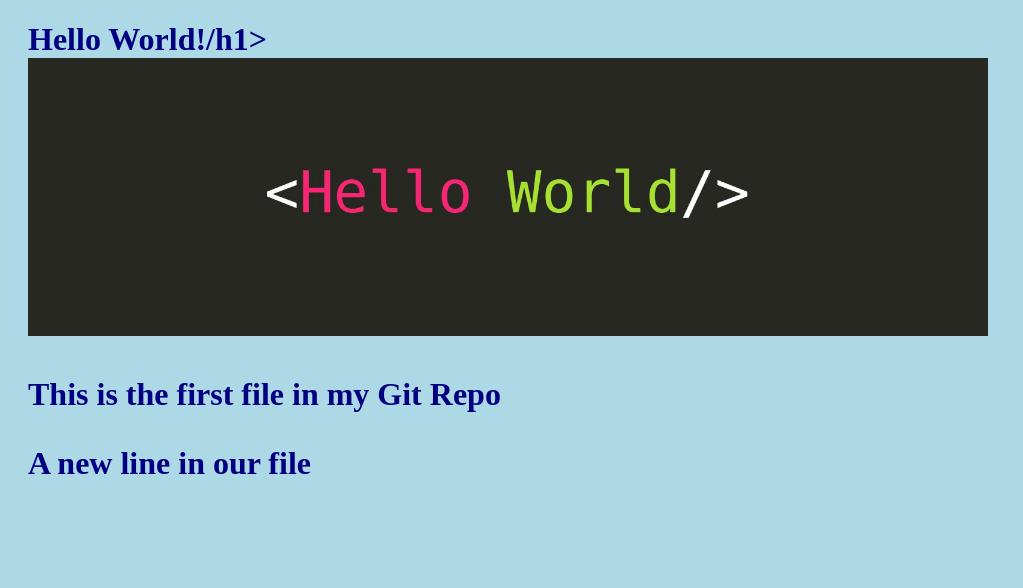
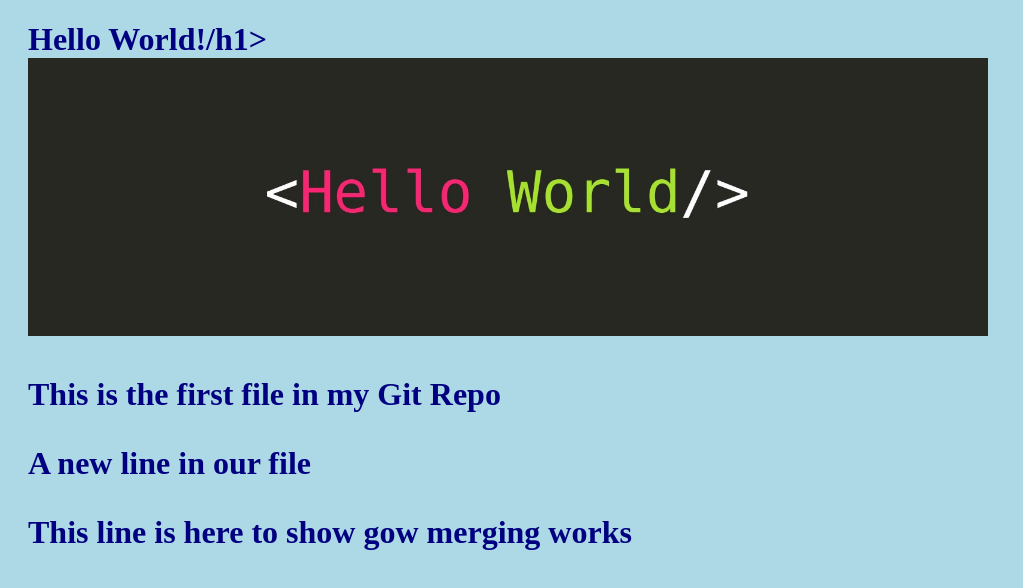
Before and after one commit to JayduttJeavio/hello-world, a plain HTML site: page index.html in a window 1280 px wide. Shown: the whole page, without its empty margins (0-1023 px from the left). Drawn offline with Linux system fonts and the light colour scheme.

```diff
--- a/index.html
+++ b/index.html
@@ -11,5 +11,6 @@
 </div>
 <p>This is the first file in my Git Repo</p>
 <p>A new line in our file</p>
+<p>This line is here to show gow merging works</p>
 </body
 </html>
```
